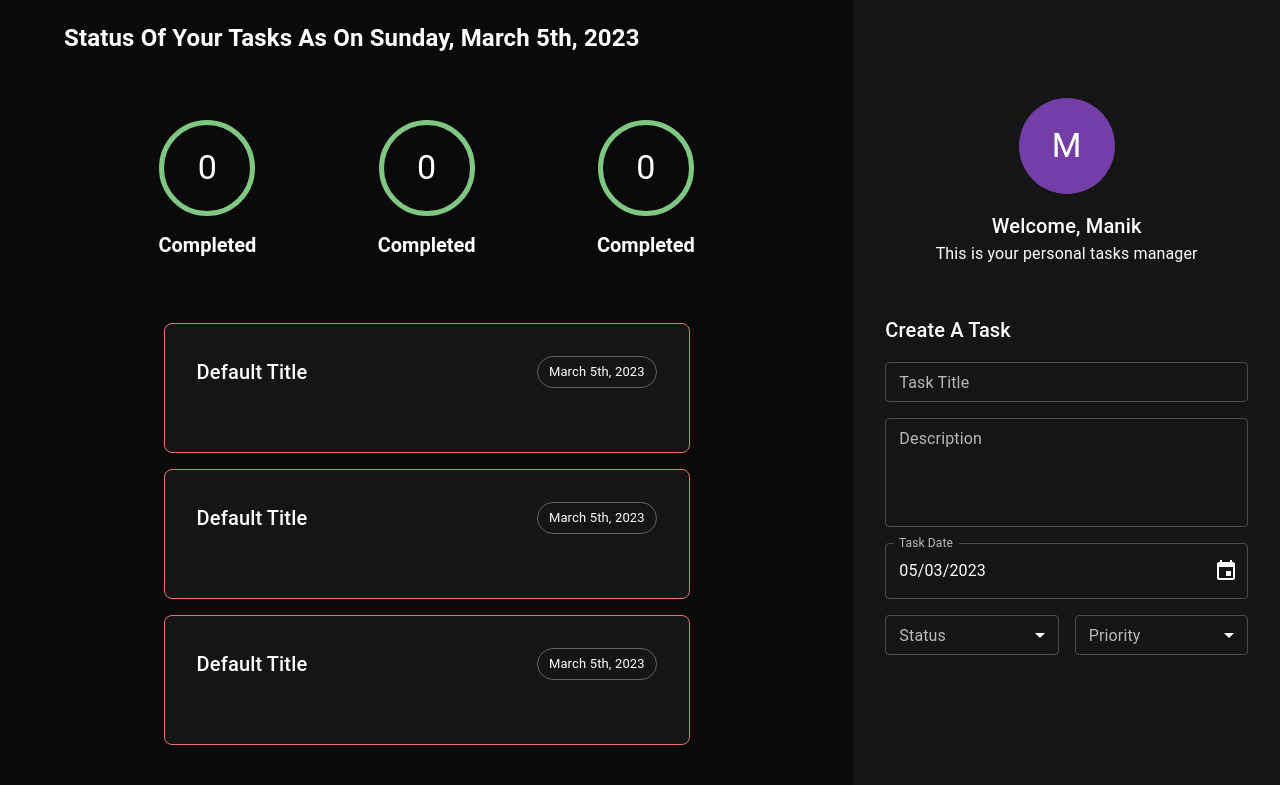
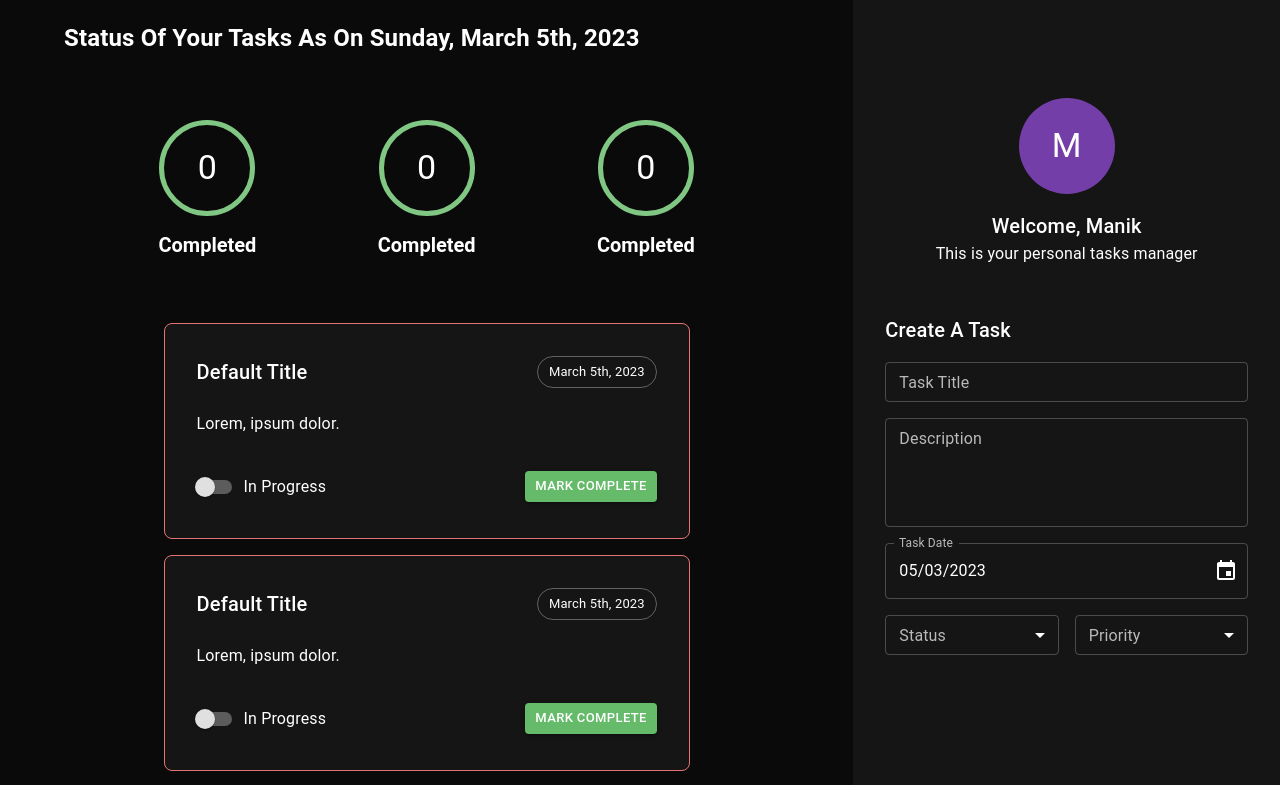
Before and after one commit to mh3r99/ts-react-todo-app, a React (Create React App) app: page / in a window 1280 px wide. Shown: the top 785 px of the page. Built offline with nearby package versions, Linux system fonts and the light colour scheme.

Commit message:
task description and task footer

```diff
--- a/src/components/Task/Task.tsx
+++ b/src/components/Task/Task.tsx
@@ -1,6 +1,8 @@
 import React, { FC } from 'react';
 import { Box } from '@mui/material';
 import TaskHeader from './TaskHeader';
+import TaskDescription from './TaskDescription';
+import TaskFooter from './TaskFooter';
 
 const Task: FC = () => {
   return (
@@ -20,6 +22,8 @@ const Task: FC = () => {
       }}
     >
       <TaskHeader />
+      <TaskDescription />
+      <TaskFooter />
     </Box>
   );
 };
--- /dev/null
+++ b/src/components/Task/TaskDescription.tsx
@@ -0,0 +1,15 @@
+import React, { FC } from 'react';
+import { Box, Typography } from '@mui/material';
+import { ITaskDescription } from './interfaces/ITaskDescription';
+
+const TaskDescription: FC<ITaskDescription> = ({
+  description = 'Lorem, ipsum dolor.',
+}) => {
+  return (
+    <Box>
+      <Typography>{description}</Typography>
+    </Box>
+  );
+};
+
+export default TaskDescription;
--- /dev/null
+++ b/src/components/Task/TaskFooter.tsx
@@ -0,0 +1,33 @@
+import React, { FC } from 'react';
+import {
+  Switch,
+  FormControlLabel,
+  Box,
+  Button,
+} from '@mui/material';
+
+const TaskFooter: FC = () => {
+  return (
+    <Box
+      display="flex"
+      justifyContent="space-between"
+      alignItems="center"
+      mt={4}
+    >
+      <FormControlLabel
+        label="In Progress"
+        control={<Switch color="warning" />}
+      />
+      <Button
+        variant="contained"
+        color="success"
+        size="small"
+        sx={{ color: '#fff' }}
+      >
+        Mark Complete
+      </Button>
+    </Box>
+  );
+};
+
+export default TaskFooter;
--- a/src/components/Task/TaskHeader.tsx
+++ b/src/components/Task/TaskHeader.tsx
@@ -12,7 +12,7 @@ const TaskHeader: FC<ITaskHeader> = ({
       display="flex"
       width="100%"
       justifyContent="space-between"
-      mb={4}
+      mb={3}
     >
       <Box>
         <Typography variant="h6">{title}</Typography>
--- /dev/null
+++ b/src/components/Task/interfaces/ITaskDescription.ts
@@ -0,0 +1,3 @@
+export interface ITaskDescription {
+  description?: string;
+}
```
